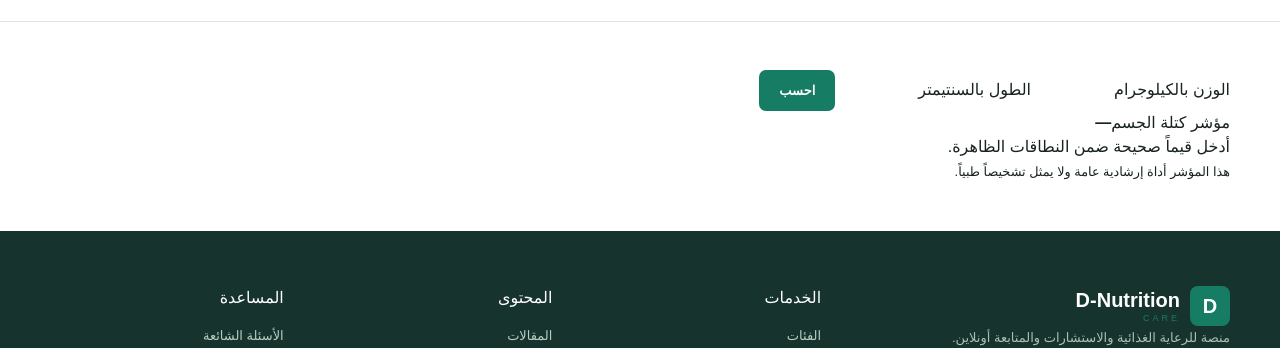
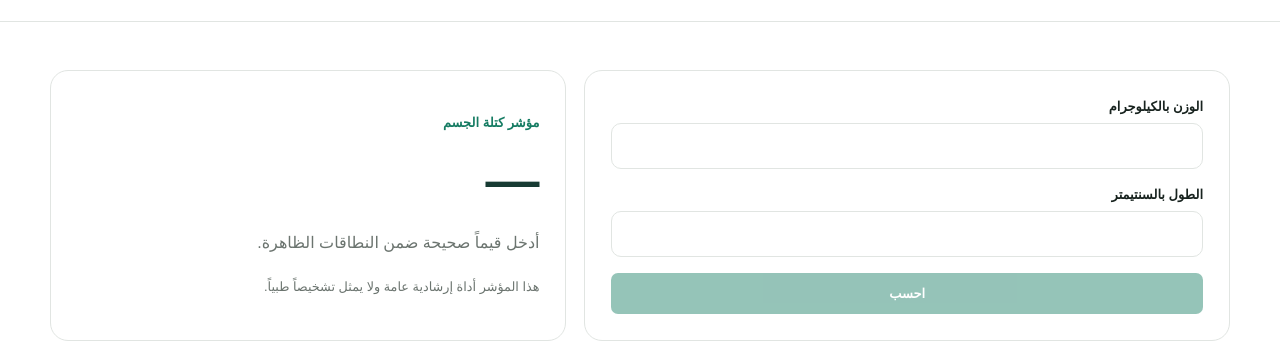
Before and after one commit to khaled19961/-D-Nutrition-Care, a Next.js app: page /health-weight in a window 1280 px wide. Shown: the part 460-808 px from the top of the page. Built offline with nearby package versions, Linux system fonts and the light colour scheme; no server answers.

Commit message:
style(tool): add health weight calculator layout

```diff
--- a/app/globals.css
+++ b/app/globals.css
@@ -135,3 +135,17 @@ section{padding:68px 0}.section-heading{margin-bottom:28px}.section-heading.cent
   .section-nav-inner{gap:22px;padding-block:0}
   .section-nav a{padding:11px 0;font-size:11px}
 }
+
+.health-weight-layout{display:grid;grid-template-columns:minmax(0,1fr) minmax(300px,.8fr);gap:18px;align-items:stretch}
+.health-weight-card,.health-weight-result{background:#fff;border:1px solid var(--border);border-radius:18px;padding:26px}
+.health-weight-card{display:grid;gap:16px}
+.health-weight-card label{display:grid;gap:7px;font-size:13px;font-weight:800}
+.health-weight-card input{border:1px solid var(--border);border-radius:10px;padding:12px;outline:0}
+.health-weight-card input:focus{border-color:var(--primary)}
+.health-weight-card button:disabled{opacity:.45;cursor:not-allowed}
+.health-weight-result{display:flex;flex-direction:column;justify-content:center}
+.health-weight-result>span{color:var(--primary);font-size:13px;font-weight:800}
+.health-weight-result strong{font-size:54px;margin:8px 0;color:#173b33}
+.health-weight-result p{margin:0;color:var(--muted);line-height:1.8}
+.health-weight-result small{margin-top:18px;color:var(--muted);line-height:1.7}
+@media(max-width:700px){.health-weight-layout{grid-template-columns:1fr}}
```
